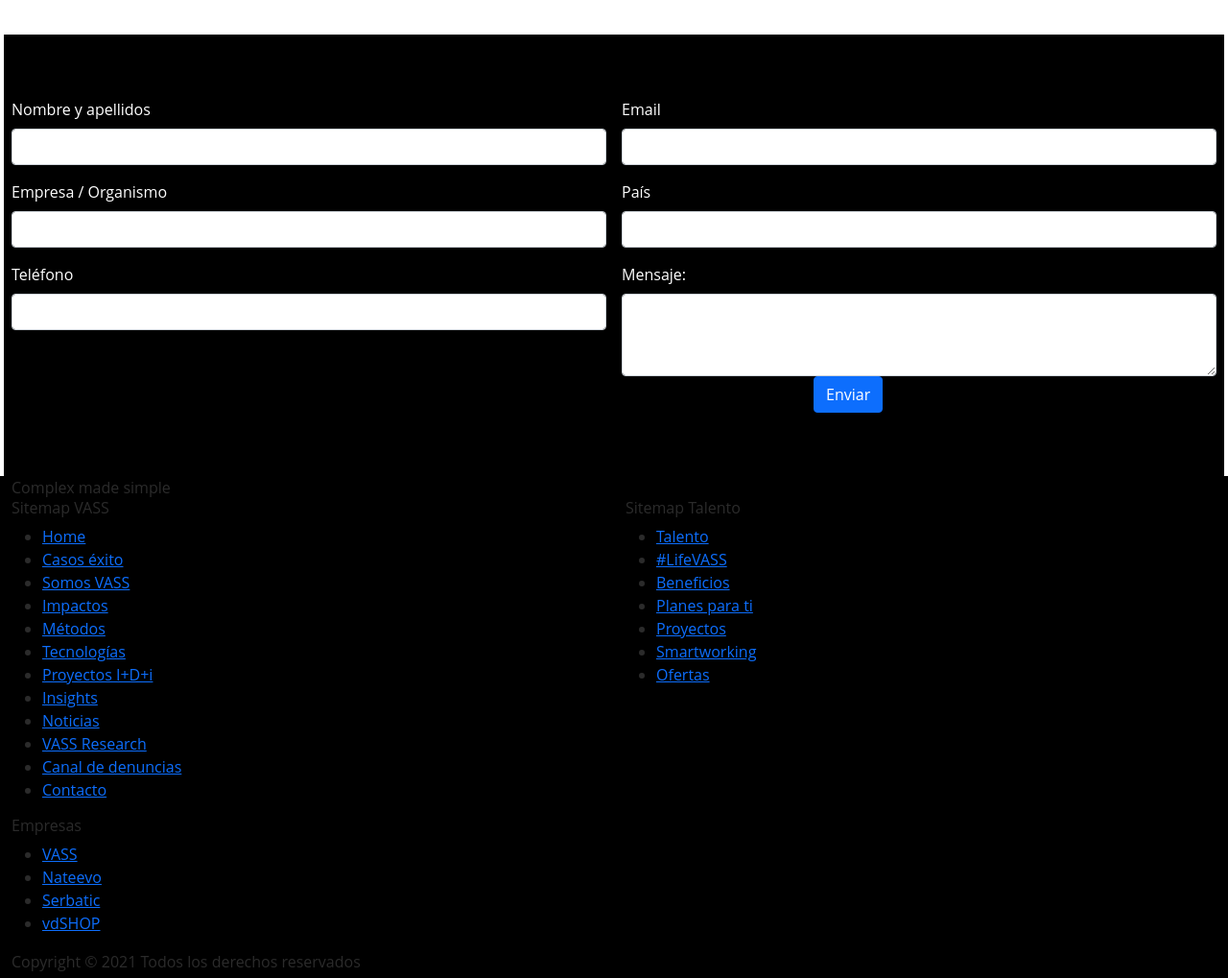
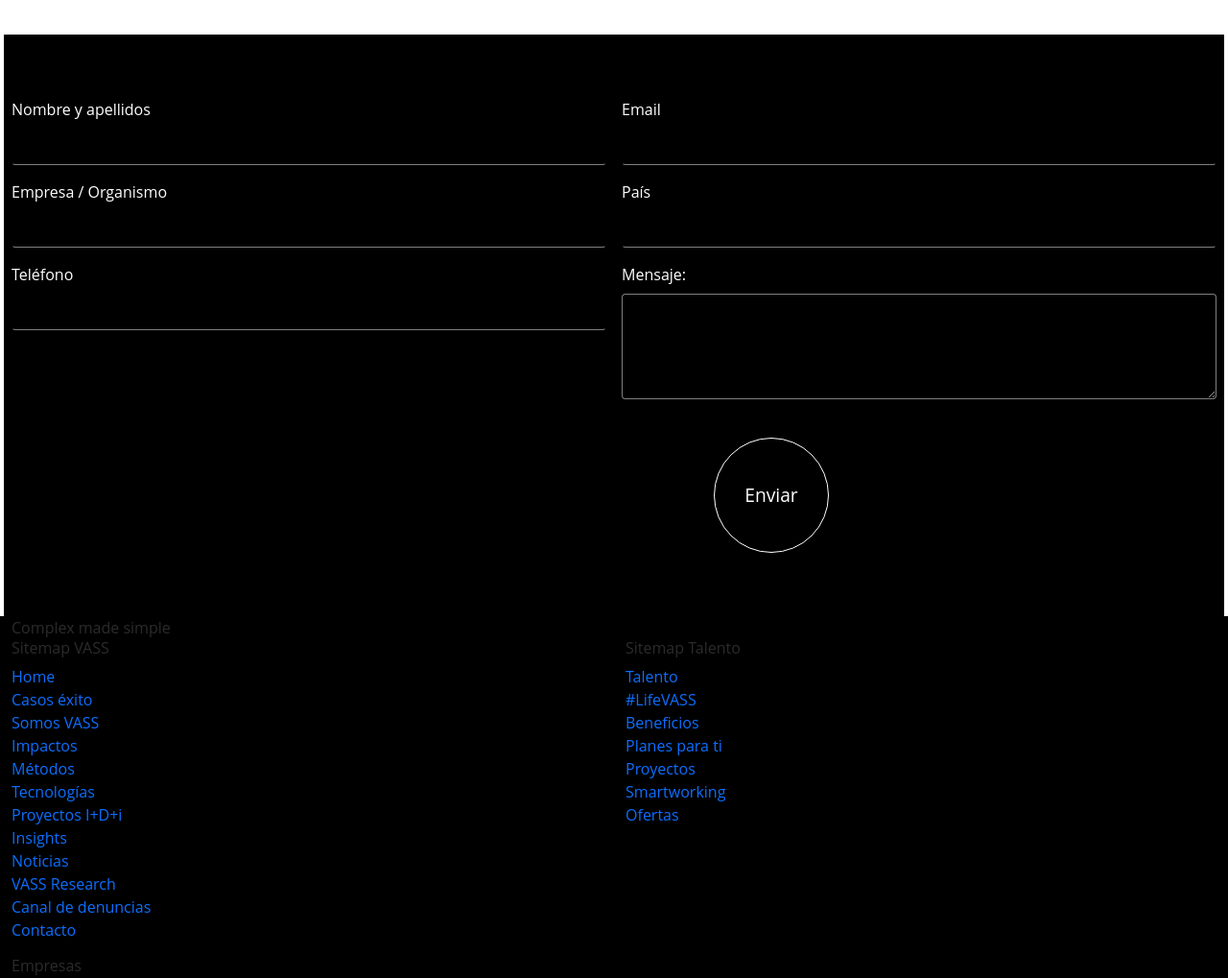
Before and after one commit to cjaramillonino/vass_prueba-tecnica, a website: page index.html in a window 1280 px wide. Shown: the part 540-1559 px from the top of the page at 96% size. Drawn offline with nearby package versions, Linux system fonts and the light colour scheme.

Commit message:
Botón listo

```diff
--- a/index.html
+++ b/index.html
@@ -101,7 +101,7 @@
     </div>
 
     <!-- Start Form -->
-    <form class="vass-form row g-3 needs-validation text-white bg-dark" novalidate>
+    <form class="vass-form row g-3 needs-validation text-white" novalidate>
       <div class="col-12 col-lg-6">
         <label for="fullNameForm" class="form-label">Nombre y apellidos</label>
         <input type="name" class="form-control" id="fullNameForm" required>
@@ -133,13 +133,13 @@
       </div>
       <div class="col-12 col-lg-6">
         <label for="textareaForm" class="form-label">Mensaje:</label>
-        <textarea class="form-control" id="textareaForm" rows="3" required></textarea>
+        <textarea class="form-control" id="textareaForm" rows="4" required></textarea>
         <div class="invalid-feedback">
           El campo es obligatorio.
         </div>
       </div>
       <div class="row justify-content-end">
-        <div class="col-4">
+        <div class="col-5">
           <button type="submit" class="btn btn-primary mb-3">Enviar</button>
           <div class="invalid-feedback">
             Uno o m&aacute;s campos tienen un error. Por favor, rev&iacute;salos e int&eacute;ntalo de nuevo.
@@ -149,8 +149,8 @@
     </form>
     <!-- End Form -->
   </main>
-  </>
   <!-- End Main container -->
+
   <!-- Start main container fluid -->
 
   <footer class="container-fluid bg-dark">
--- a/src/style.css
+++ b/src/style.css
@@ -1,6 +1,18 @@
 body {
 	font-family: 'Open Sans', Arial, Helvetica, sans-serif;
 	color: #2b2b2b;
+}
+
+a {
+	text-decoration: none;
+}
+
+ul {
+	padding-left: 0;
+}
+
+ul li {
+	list-style: none;
 }
 
 .bg-dark {
@@ -48,8 +60,26 @@ body {
 }
 
 .vass-form {
+	background-color: #000000;
 	padding-bottom: 50px;
 	padding-top: 50px;
 }
 .vass-form input {
+	background-color: transparent;
+	border-color: #000000;
+	border-bottom: 1px solid rgba(255, 255, 255, 0.5);
 }
+.vass-form textarea {
+	background-color: #000000;
+	border: 1px solid rgba(255, 255, 255, 0.5);
+}
+.vass-form button {
+	display: block;
+	background: #000000;
+	border: 1px solid #ffffff;
+	border-radius: 200px;
+	font-size: 1.2em;
+	height: 120px;
+	margin-top: 40px;
+	width: 120px;
+}
```
